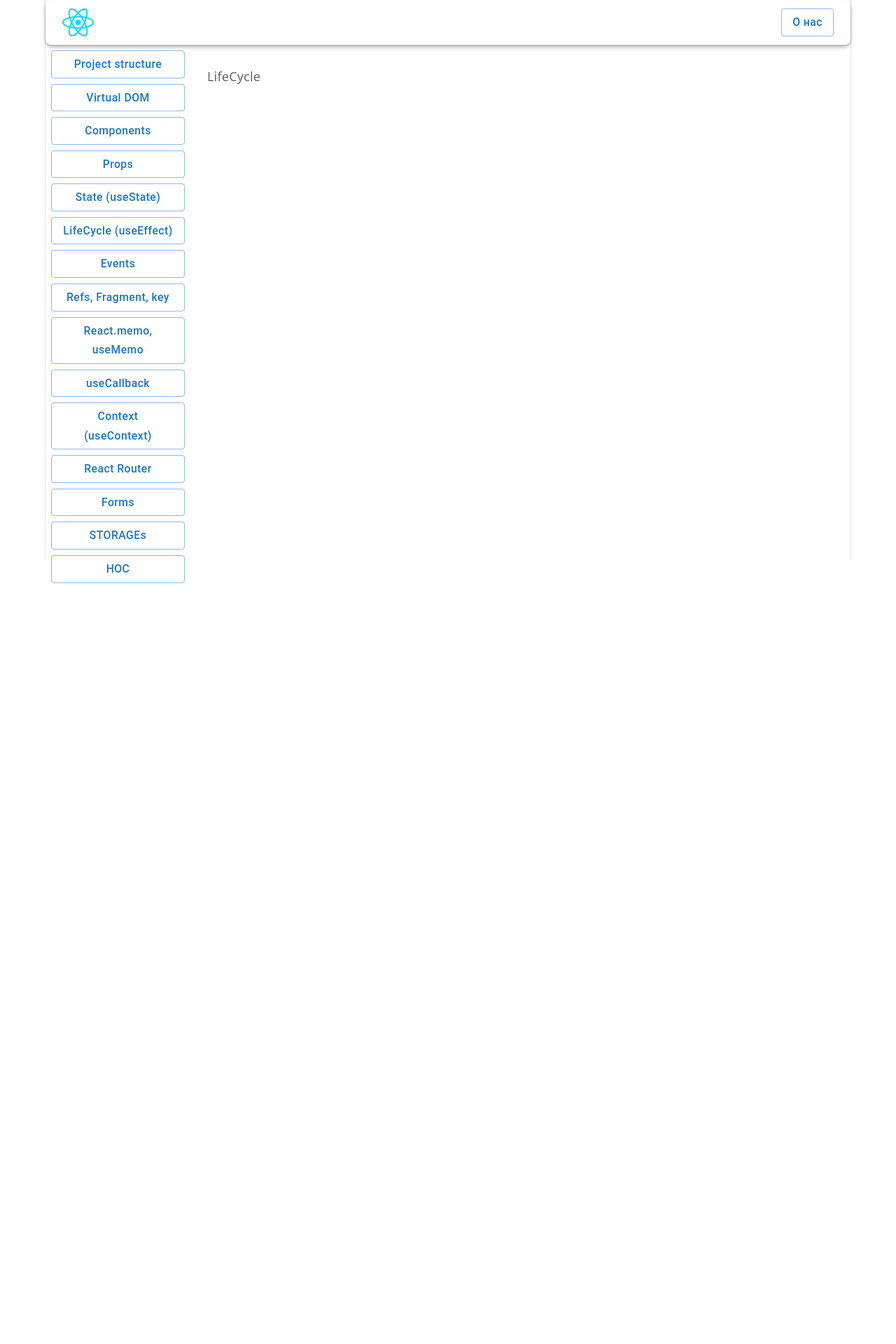
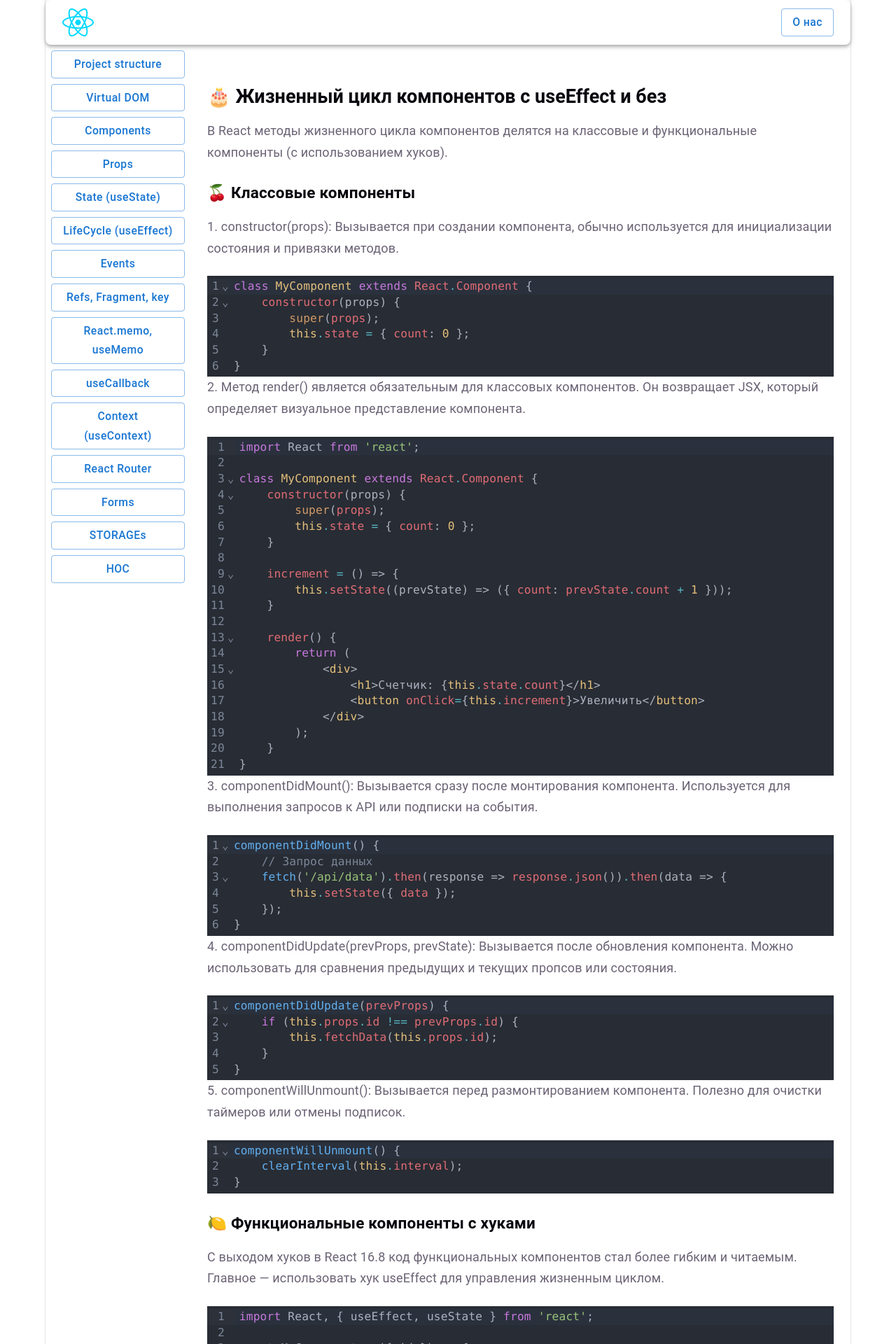
Before and after one commit to DmitriyRadovnya/baza, a React (Vite) app: page /lifecycle in a window 1280 px wide. Shown: the top 1920 px of the page at 70% size. Before the commit the page ends 833 px from the top, so only its background shows below. Built offline with nearby package versions, Linux system fonts and the light colour scheme.

Commit message:
feat: implement lifeCycle page

```diff
--- a/src/components/topics/LifeCycle.jsx
+++ b/src/components/topics/LifeCycle.jsx
@@ -1,3 +1,67 @@
+import { SectionTitle } from "../shared/SectionTitle";
+import { TextBlock } from "../shared/TextBlock";
+import { CodeBlock } from "../shared/CodeBlock";
+import { NoteBlock } from "../shared/NoteBlock";
+import * as lifeCycle from "./pages-data/life-cycle";
+
 export const LifeCycle = () => {
-  return <p>LifeCycle</p>;
+  return (
+    <>
+      <SectionTitle variant="h5" icon={"🎂"}>
+        Жизненный цикл компонентов с useEffect и без
+      </SectionTitle>
+      <TextBlock>
+        В React методы жизненного цикла компонентов делятся на классовые и
+        функциональные компоненты (с использованием хуков).
+      </TextBlock>
+      <SectionTitle icon={"🍒"}>Классовые компоненты</SectionTitle>
+      <TextBlock>
+        1. constructor(props): Вызывается при создании компонента, обычно
+        используется для инициализации состояния и привязки методов.
+      </TextBlock>
+      <CodeBlock language="jsx" code={lifeCycle.classConstructor} />
+
+      <TextBlock>
+        2. Метод render() является обязательным для классовых компонентов. Он
+        возвращает JSX, который определяет визуальное представление компонента.
+      </TextBlock>
+      <CodeBlock language="jsx" code={lifeCycle.methodRender} />
+
+      <TextBlock>
+        3. componentDidMount(): Вызывается сразу после монтирования компонента.
+        Используется для выполнения запросов к API или подписки на события.
+      </TextBlock>
+      <CodeBlock language="jsx" code={lifeCycle.didMountMethod} />
+
+      <TextBlock>
+        4. componentDidUpdate(prevProps, prevState): Вызывается после обновления
+        компонента. Можно использовать для сравнения предыдущих и текущих
+        пропсов или состояния.
+      </TextBlock>
+      <CodeBlock language="jsx" code={lifeCycle.didUpdateMethod} />
+
+      <TextBlock>
+        5. componentWillUnmount(): Вызывается перед размонтированием компонента.
+        Полезно для очистки таймеров или отмены подписок.
+      </TextBlock>
+      <CodeBlock language="jsx" code={lifeCycle.willUnmountMethod} />
+
+      <SectionTitle icon={"🍋"}>
+        Функциональные компоненты с хуками
+      </SectionTitle>
+      <TextBlock>
+        С выходом хуков в React 16.8 код функциональных компонентов стал более
+        гибким и читаемым. Главное — использовать хук useEffect для управления
+        жизненным циклом.
+      </TextBlock>
+      <CodeBlock language="jsx" code={lifeCycle.hookLifeCycle} />
+      <TextBlock icon={"💡"}>
+        Таким образом, в классовых компонентах у нас есть конкретные методы,
+        позволяющие отслеживать различные фазы жизненного цикла. В
+        функциональных компонентах с хуками мы можем использовать useEffect для
+        достижения аналогичных результатов, что делает код более компактным и
+        понятным.
+      </TextBlock>
+    </>
+  );
 };
--- /dev/null
+++ b/src/components/topics/pages-data/life-cycle.js
@@ -0,0 +1,70 @@
+export const classConstructor = `class MyComponent extends React.Component {
+    constructor(props) {
+        super(props);
+        this.state = { count: 0 };
+    }
+} `;
+
+export const methodRender = `import React from 'react';
+
+class MyComponent extends React.Component {
+    constructor(props) {
+        super(props);
+        this.state = { count: 0 };
+    }
+
+    increment = () => {
+        this.setState((prevState) => ({ count: prevState.count + 1 }));
+    }
+
+    render() {
+        return (
+            <div>
+                <h1>Счетчик: {this.state.count}</h1>
+                <button onClick={this.increment}>Увеличить</button>
+            </div>
+        );
+    }
+}`;
+
+export const didMountMethod = `componentDidMount() {
+    // Запрос данных
+    fetch('/api/data').then(response => response.json()).then(data => {
+        this.setState({ data });
+    });
+}`;
+
+export const didUpdateMethod = `componentDidUpdate(prevProps) {
+    if (this.props.id !== prevProps.id) {
+        this.fetchData(this.props.id);
+    }
+}`;
+
+export const willUnmountMethod = `componentWillUnmount() {
+    clearInterval(this.interval);
+} `;
+
+export const hookLifeCycle = `import React, { useEffect, useState } from 'react';
+
+const MyComponent = ({ id }) => {
+    const [data, setData] = useState(null);
+
+    useEffect(() => {
+        // Код, аналогичный componentDidMount
+        fetch('/api/data').then(response => response.json()).then(data => {
+            setData(data);
+        });
+
+        // Код, аналогичный componentWillUnmount (функция очистки)
+        return () => {
+            // Очистка, если необходимо
+        };
+    }, []); // Пустой массив зависимостей вызывает эффект только при монтировании
+
+    useEffect(() => {
+        // Код, аналогичный componentDidUpdate
+        fetchData(id);
+    }, [id]); // Зависимость от id, вызывает эффект при изменении id
+
+    return <div>{data}</div>;
+};`;
```
